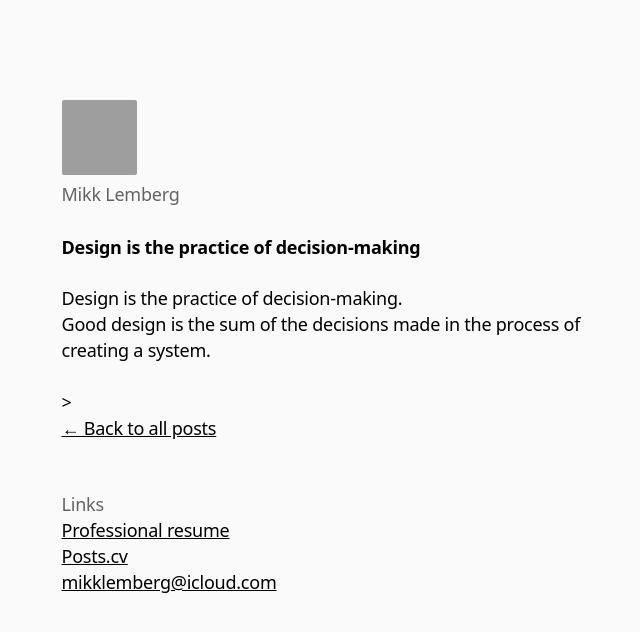
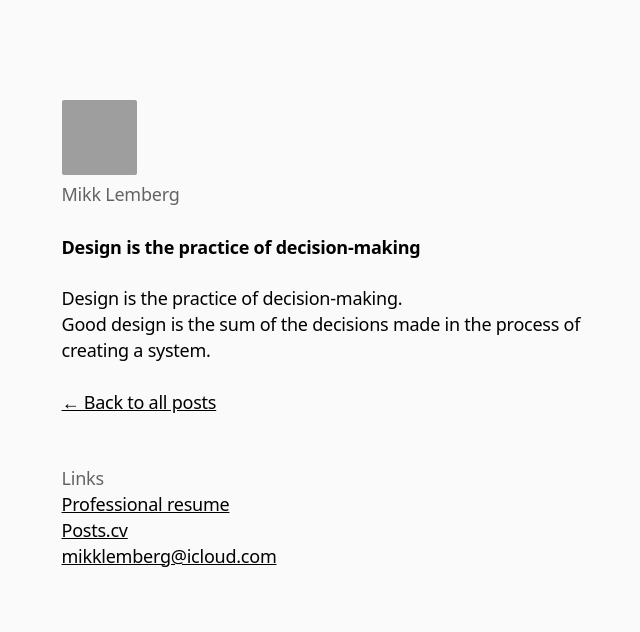
Before and after one commit to mikklemberg/My-personal-notes, a Jekyll site: the page built from _posts/2023-01-29-decision-making.md, in a window 1280 px wide, cut to the strip 0-632 px from the top of the page. Shown: the whole strip, without its empty margins (285-925 px from the left). Built offline with Jekyll 4.4.1, drawn with Linux system fonts in a browser that asks for light colours; grey boxes are pictures that could not be loaded.

Commit message:
Update post.html

```diff
--- a/_layouts/post.html
+++ b/_layouts/post.html
@@ -17,7 +17,7 @@
             <div>
                 {{ content }}
             </div>
-            <div style="margin-top: 25px">>
+            <div style="margin-top: 25px">
                 <p><a href="/">← Back to all posts</a><p>
             </div>
         </article>
```
